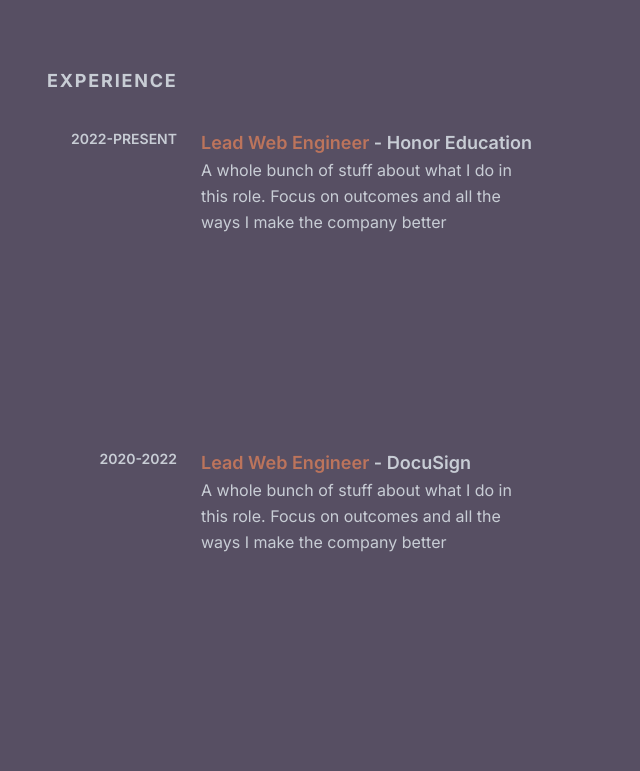
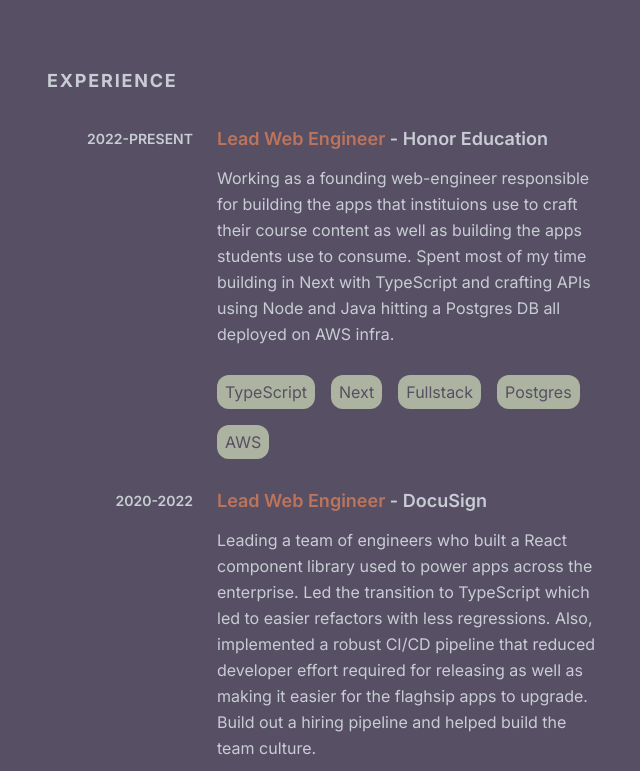
Before and after one commit to gobriansteele/briansteeledotdev, a Next.js app: page / in a window 1280 px wide. Shown: the part 629-1400 px from the top of the page, without its empty margins (49-689 px from the left). Built offline with nearby package versions, Linux system fonts and the light colour scheme.

Commit message:
adding experience and tags

```diff
--- a/src/components/ExperienceCard.tsx
+++ b/src/components/ExperienceCard.tsx
@@ -4,6 +4,7 @@
   company: string
   role: string
   tags: readonly string[]
+  description?: string
 }
 
 export function ExperienceCard({
@@ -12,21 +13,31 @@
   company,
   role,
   tags,
+  description,
 }: Props) {
   return (
-    <div className="flex gap-6 max-w-lg h-80  hover:bg-santa-gray/10 duration-500 transition-colors p-4 rounded-md cursor-pointer">
+    <div className="flex gap-6 max-w-xl  hover:bg-santa-gray/10 duration-500 transition-colors p-4 rounded-md cursor-pointer">
       <div className="w-1/4">
         <p className="uppercase text-sm font-semibold text-end">{`${startDate}-${endDate}`}</p>
       </div>
-      <div className="w-3/4">
-        <h3 className="text-lg font-semibold">
+      <div className="w-3/4 flex flex-col gap-4">
+        <h3 className="text-lg font-semibold leading-5">
           <span className="text-santa-red">{role}</span>
           {` - ${company}`}
         </h3>
-        <p className="font-small">
-          A whole bunch of stuff about what I do in this role. Focus on outcomes
-          and all the ways I make the company better
-        </p>
+        <p className="font-small">{description}</p>
+        <div className="flex gap-4 flex-wrap mt-3">
+          {tags.map((t, idx) => {
+            return (
+              <span
+                className="px-2 py-1 bg-santa-juniper rounded-xl text-santa-plum"
+                key={`${t}-${idx}`}
+              >
+                {t}
+              </span>
+            )
+          })}
+        </div>
       </div>
     </div>
   )
--- a/src/data/experience.ts
+++ b/src/data/experience.ts
@@ -5,6 +5,7 @@
     company: 'Honor Education',
     role: 'Lead Web Engineer',
     tags: ['TypeScript', 'Next', 'Fullstack', 'Postgres', 'AWS'],
+    description: `Working as a founding web-engineer responsible for building the apps that instituions use to craft their course content as well as building the apps students use to consume. Spent most of my time building in Next with TypeScript and crafting APIs using Node and Java hitting a Postgres DB all deployed on AWS infra.`,
   } as const,
   {
     startDate: '2020',
@@ -12,6 +13,7 @@
     company: 'DocuSign',
     role: 'Lead Web Engineer',
     tags: ['TypeScript', 'React', 'Component Library'],
+    description: `Leading a team of engineers who built a React component library used to power apps across the enterprise. Led the transition to TypeScript which led to easier refactors with less regressions. Also, implemented a robust CI/CD pipeline that reduced developer effort required for releasing as well as making it easier for the flaghsip apps to upgrade. Build out a hiring pipeline and helped build the team culture.`,
   } as const,
   {
     startDate: '2019',
@@ -19,6 +21,7 @@
     company: 'VSCO',
     role: 'Senior Engineering Manager',
     tags: ['TypeScript', 'React', 'Leadership'],
+    description: `Led migration from Flow to TypeScript. Led integration of new HR software into website to automate job postings. Worked with product/creative to implement custom CMS for company blog.`,
   } as const,
   {
     startDate: '2013',
@@ -26,5 +29,6 @@
     company: 'Ameriprise Financial',
     role: 'Director - Front End Engineering',
     tags: ['TypeScript', 'JavaScript', 'Backbone', 'React', 'Leadership'],
+    description: `Started as only front-end engineer in organization and grew team to 25 engineers. Team was responsible for building out all advisor facing applications used to create and maintain business. Led migration to SPA architecture. Implemented hiring best practices. Worked with staff engineers to utilize TypeScript in the codebase. Led enterprise in choosing React as the standard framework`,
   } as const,
 ]
```
